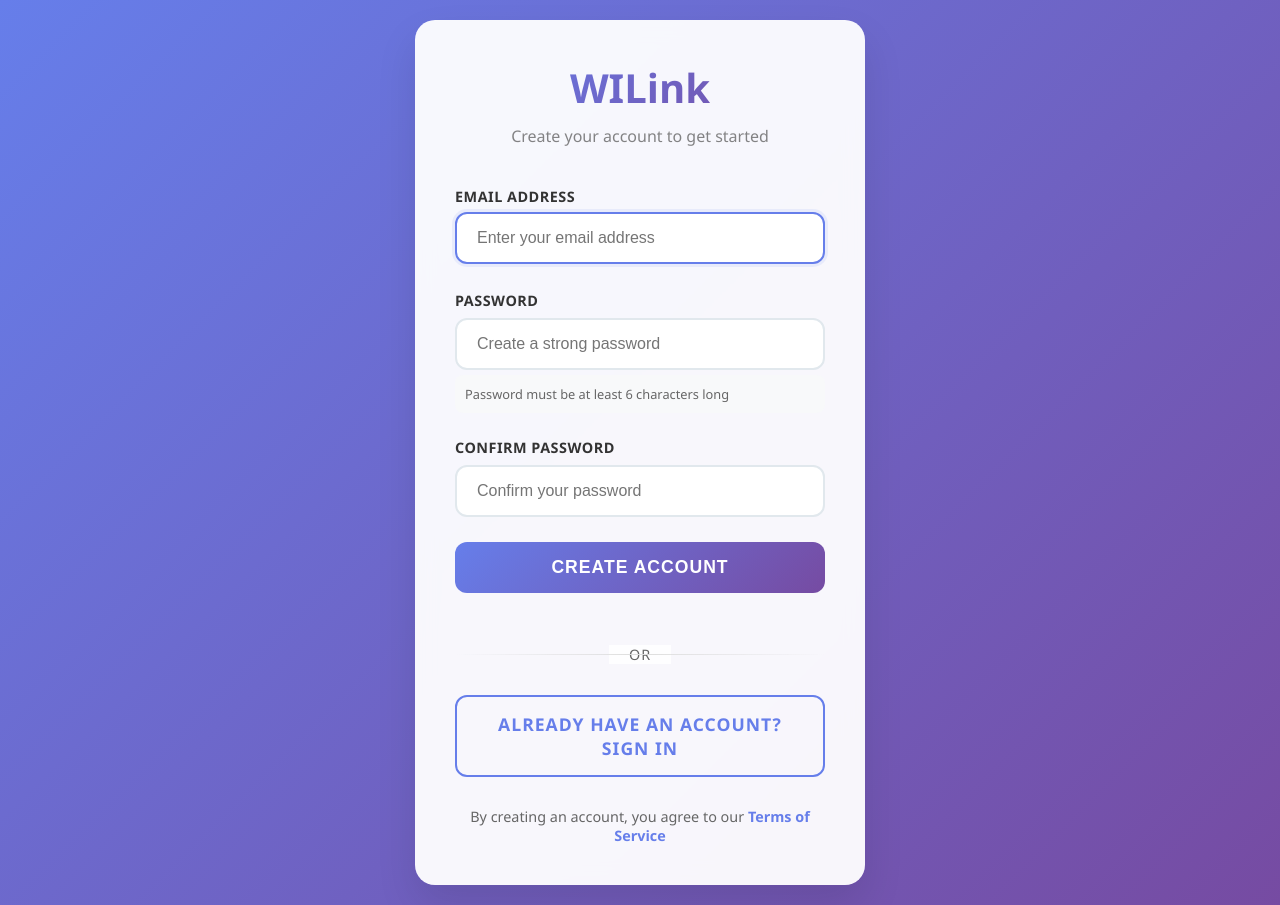
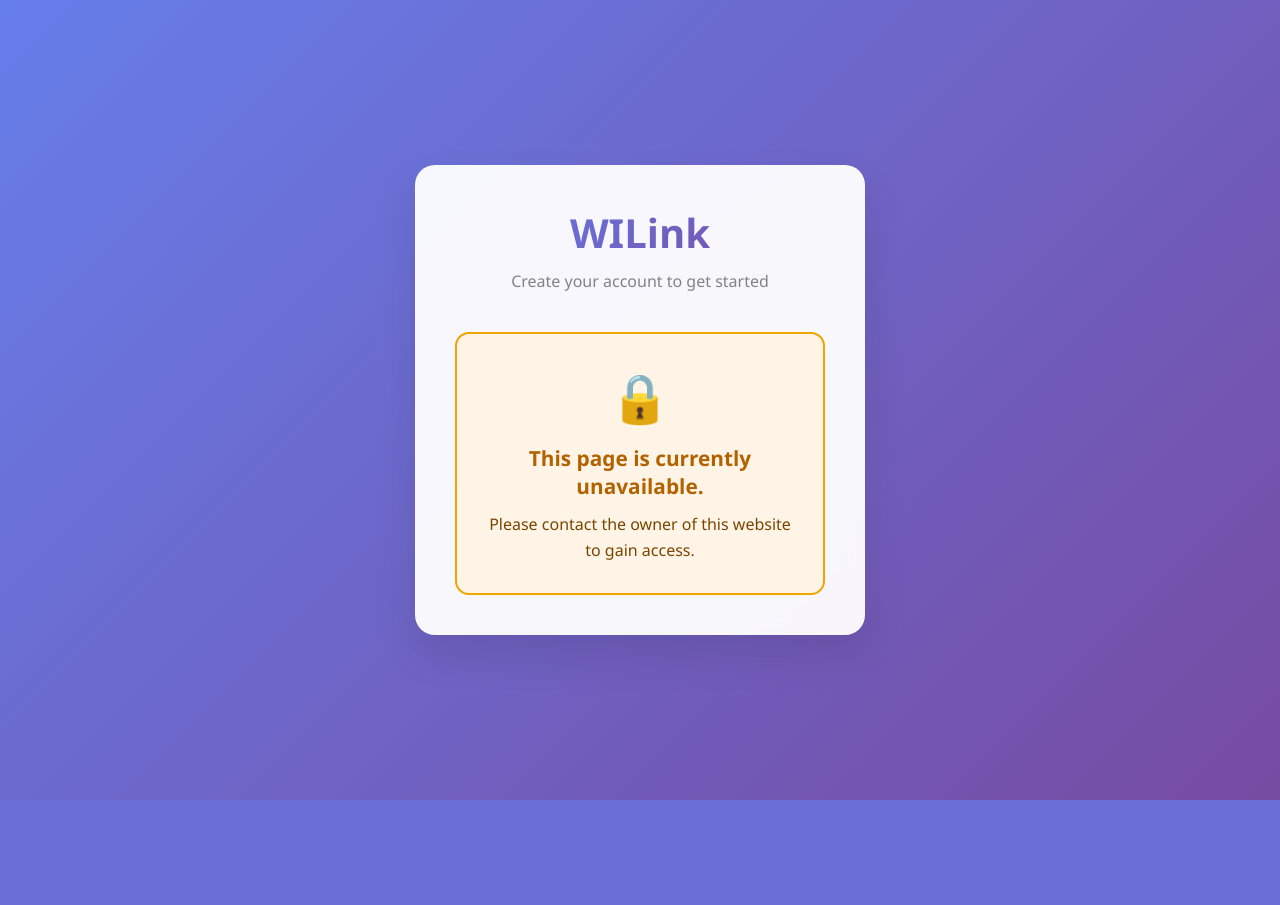
Before and after one commit to Bongoeh/Resume_Main., a Flask app: page /register in a window 1280 px wide. After the commit the page ends 800 px from the top, so only its background shows below. Run offline with Flask 3, Linux system fonts and the light colour scheme.

Commit message:
Implement owner block for access restriction
Added an owner block to restrict access and removed unused styles and scripts.

```diff
--- a/templates/register.html
+++ b/templates/register.html
@@ -59,6 +59,34 @@
             opacity: 0.8;
         }
 
+        /* ── OWNER BLOCK ── remove this entire block when ready to restore access */
+        .owner-block {
+            background: #fff4e5;
+            border: 2px solid #f0a500;
+            border-radius: 14px;
+            padding: 30px 25px;
+            text-align: center;
+        }
+
+        .owner-block .lock-icon {
+            font-size: 3rem;
+            margin-bottom: 15px;
+        }
+
+        .owner-block h2 {
+            color: #b36200;
+            font-size: 1.3rem;
+            font-weight: 700;
+            margin-bottom: 12px;
+        }
+
+        .owner-block p {
+            color: #7a4500;
+            font-size: 1rem;
+            line-height: 1.6;
+        }
+        /* ── END OWNER BLOCK ── */
+
         .form-group {
             margin-bottom: 25px;
             position: relative;
@@ -221,16 +180,6 @@
             font-size: 0.9rem;
         }
 
-        .footer-text a {
-            color: #667eea;
-            text-decoration: none;
-            font-weight: 600;
-        }
-
-        .footer-text a:hover {
-            text-decoration: underline;
-        }
-
         .password-requirements {
             font-size: 0.8rem;
             color: #666;
@@ -295,103 +204,41 @@
             <p>Create your account to get started</p>
         </div>
 
-        <!-- Flash Messages -->
-        {% with messages = get_flashed_messages(with_categories=true) %}
-            {% if messages %}
-                {% for category, message in messages %}
-                    <div class="alert alert-{{ 'danger' if category == 'error' else category }}">
-                        {{ message }}
+        <!-- ── OWNER BLOCK ── remove this entire section when ready to restore access -->
+        <div class="owner-block">
+            <div class="lock-icon">🔒</div>
+            <h2>This page is currently unavailable.</h2>
+            <p>Please contact the owner of this website to gain access.</p>
         </div>
-                {% endfor %}
-            {% endif %}
-        {% endwith %}
+        <!-- ── END OWNER BLOCK ── -->
 
+        <!-- FORM HIDDEN UNTIL RESTORED — remove the style="display:none" below when ready -->
+        <div style="display:none">
             <form id="registerForm" method="POST" action="{{ url_for('register') }}">
                 <div class="form-group">
                     <label for="email" class="form-label">Email Address</label>
                     <input type="email" class="form-input" id="email" name="email" required
                            placeholder="Enter your email address" value="{{ request.form.email if request.form.email }}">
                 </div>
-
                 <div class="form-group">
                     <label for="password" class="form-label">Password</label>
                     <input type="password" class="form-input" id="password" name="password" required
                            placeholder="Create a strong password" minlength="6">
-                <div class="password-requirements">
-                    Password must be at least 6 characters long
+                    <div class="password-requirements">Password must be at least 6 characters long</div>
                 </div>
-            </div>
-
                 <div class="form-group">
                     <label for="confirm_password" class="form-label">Confirm Password</label>
                     <input type="password" class="form-input" id="confirm_password" name="confirm_password" required
                            placeholder="Confirm your password">
                 </div>
-
                 <button type="submit" class="btn btn-primary" id="registerBtn">Create Account</button>
-
-            <div class="divider">
-                <span>or</span>
-            </div>
-
+                <div class="divider"><span>or</span></div>
                 <a href="{{ url_for('login') }}" class="btn btn-link">Already have an account? Sign In</a>
             </form>
-
             <div class="footer-text">
                 <p>By creating an account, you agree to our <a href="#" onclick="alert('Terms of Service coming soon!')">Terms of Service</a></p>
             </div>
         </div>
-
-    <script>
-        // Form validation and submission
-        const form = document.getElementById('registerForm');
-        const registerBtn = document.getElementById('registerBtn');
-        const password = document.getElementById('password');
-        const confirmPassword = document.getElementById('confirm_password');
-
-        // Password confirmation validation
-        function validatePasswords() {
-            if (password.value !== confirmPassword.value) {
-                confirmPassword.setCustomValidity("Passwords don't match");
-                return false;
-            } else {
-                confirmPassword.setCustomValidity('');
-                return true;
-            }
-        }
-
-        confirmPassword.addEventListener('input', validatePasswords);
-        password.addEventListener('input', validatePasswords);
-
-        // Form submission
-        form.addEventListener('submit', function(e) {
-            if (!validatePasswords()) {
-                e.preventDefault();
-                alert("Passwords don't match!");
-                return;
-            }
-
-            // Add loading state
-            registerBtn.classList.add('loading');
-            registerBtn.disabled = true;
-        });
-
-        // Auto-focus first input
-        document.getElementById('email').focus();
-
-        // Form field interactions
-        const inputs = document.querySelectorAll('.form-input, .form-select');
-        inputs.forEach(input => {
-            input.addEventListener('focus', function() {
-                this.parentNode.classList.add('focused');
-            });
-
-            input.addEventListener('blur', function() {
-                if (this.value === '') {
-                    this.parentNode.classList.remove('focused');
-                }
-            });
-        });
-    </script>
+    </div>
 </body>
 </html>
```
Also changed, not shown: other parts of templates/register.html (+4 -113 lines). Lines whose indentation alone changed are shown as unchanged.
